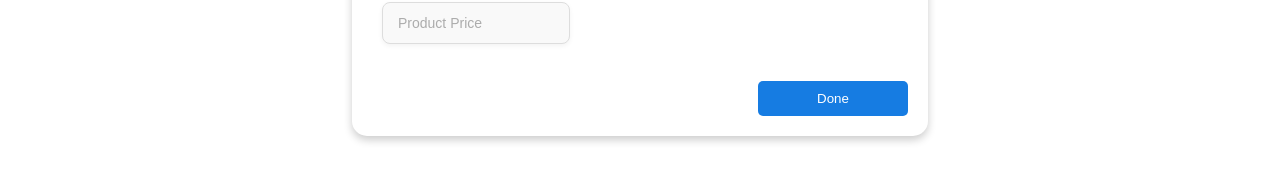
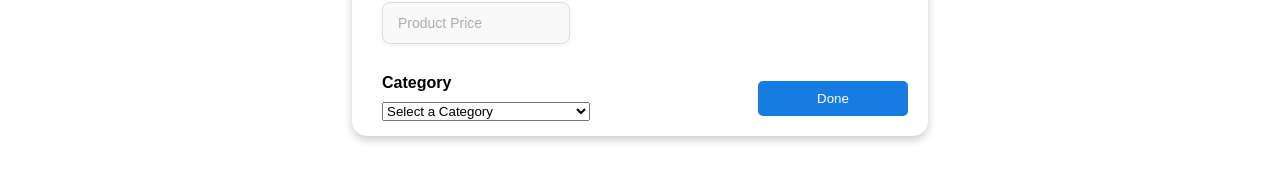
Before and after one commit to hadishamoun1/vesti-front, a React (Create React App) app: page /products in a window 1280 px wide. Shown: the part 504-675 px from the top of the page. Built offline with nearby package versions, Linux system fonts and the light colour scheme.

Commit message:
Added category input

```diff
--- a/src/Pages/CreateProduct.jsx
+++ b/src/Pages/CreateProduct.jsx
@@ -6,10 +6,16 @@ const CreateProductPage = () => {
   const [productName, setProductName] = useState("");
   const [productDescription, setProductDescription] = useState("");
   const [productPrice, setProductPrice] = useState("");
+  const [productCategory, setProductCategory] = useState(""); // New state for category
   const [successMessage, setSuccessMessage] = useState("");
 
   const handleDoneClick = async () => {
-    if (!productName || !productDescription || !productPrice) {
+    if (
+      !productName ||
+      !productDescription ||
+      !productPrice ||
+      !productCategory
+    ) {
       console.error("Please fill out all fields.");
       return;
     }
@@ -19,6 +25,7 @@ const CreateProductPage = () => {
     formData.append("name", productName);
     formData.append("description", productDescription);
     formData.append("price", productPrice);
+    formData.append("category", productCategory); // Add category to the form data
     if (image) {
       formData.append("picture", image);
     }
@@ -79,6 +86,21 @@ const CreateProductPage = () => {
             }}
           />
         </div>
+        <div className="form-group">
+          <label htmlFor="product-category">Category</label>
+          <select
+            id="product-category"
+            value={productCategory}
+            onChange={(e) => setProductCategory(e.target.value)}
+          >
+            <option value="">Select a Category</option>
+            <option value="electronics">Electronics</option>
+            <option value="clothing">Clothing</option>
+            <option value="home">Home</option>
+            <option value="books">Books</option>
+            {/* Add more categories as needed */}
+          </select>
+        </div>
       </div>
       <div className="upload-container">
         {image ? (
```
